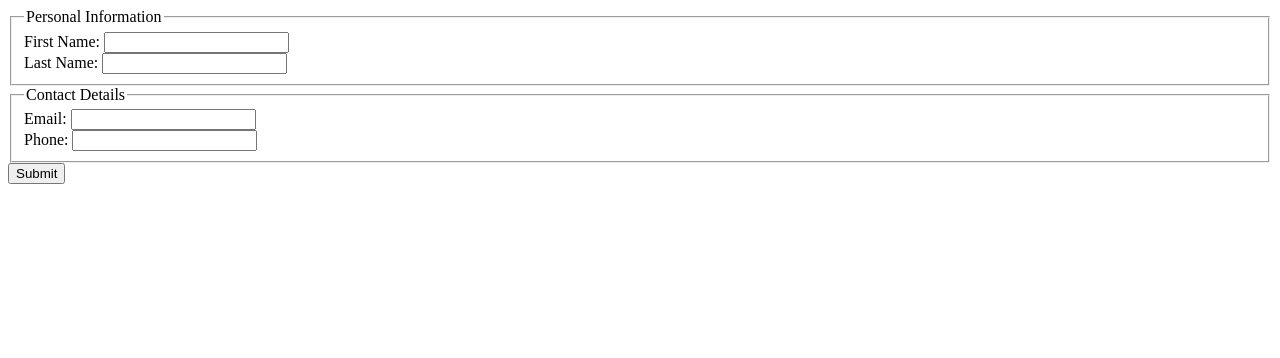
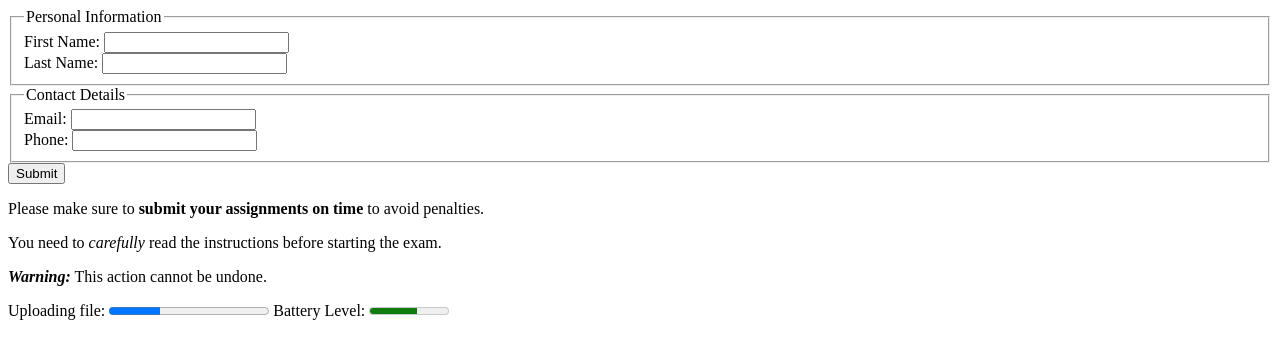
Before and after one commit to Vineeth-grms/all-html-tags, a plain HTML site: page index.html in a window 1280 px wide. Drawn offline with Linux system fonts and the light colour scheme.

Commit message:
added paragraph label meter tags

```diff
--- a/index.html
+++ b/index.html
@@ -33,5 +33,15 @@
 
         <input type="submit" value="Submit">
       </form>
+
+      <p>Please make sure to <strong>submit your assignments on time</strong> to avoid penalties.</p>
+<p>You need to <em>carefully</em> read the instructions before starting the exam.</p>
+<p><strong><em>Warning:</em></strong> This action cannot be undone.</p>
+<label for="file">Uploading file:</label>
+<progress id="file" value="32" max="100">32%</progress>
+<label for="battery">Battery Level:</label>
+<meter id="battery" value="0.6" min="0" max="1">60%</meter>
+
+
 </body>
 </html>
```
